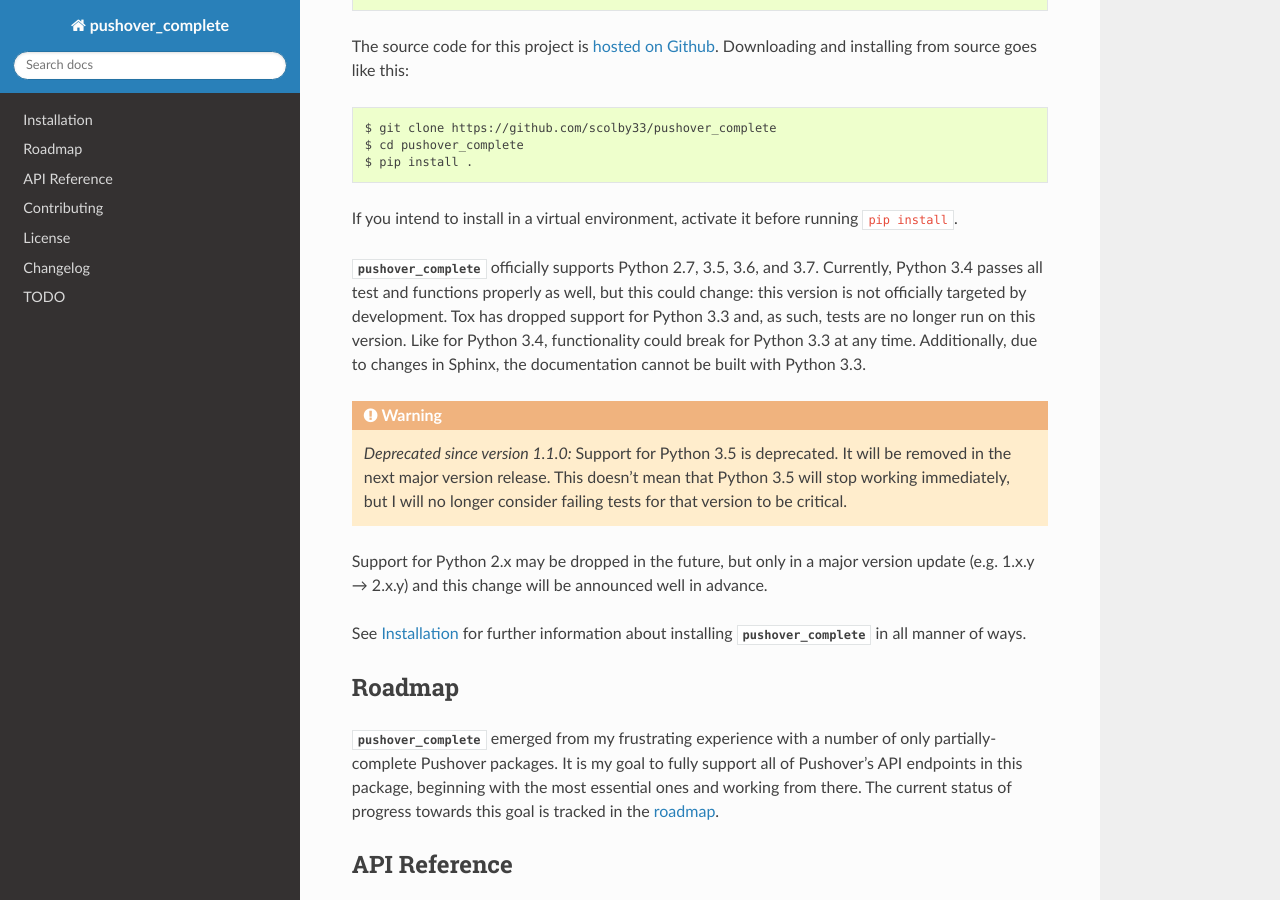
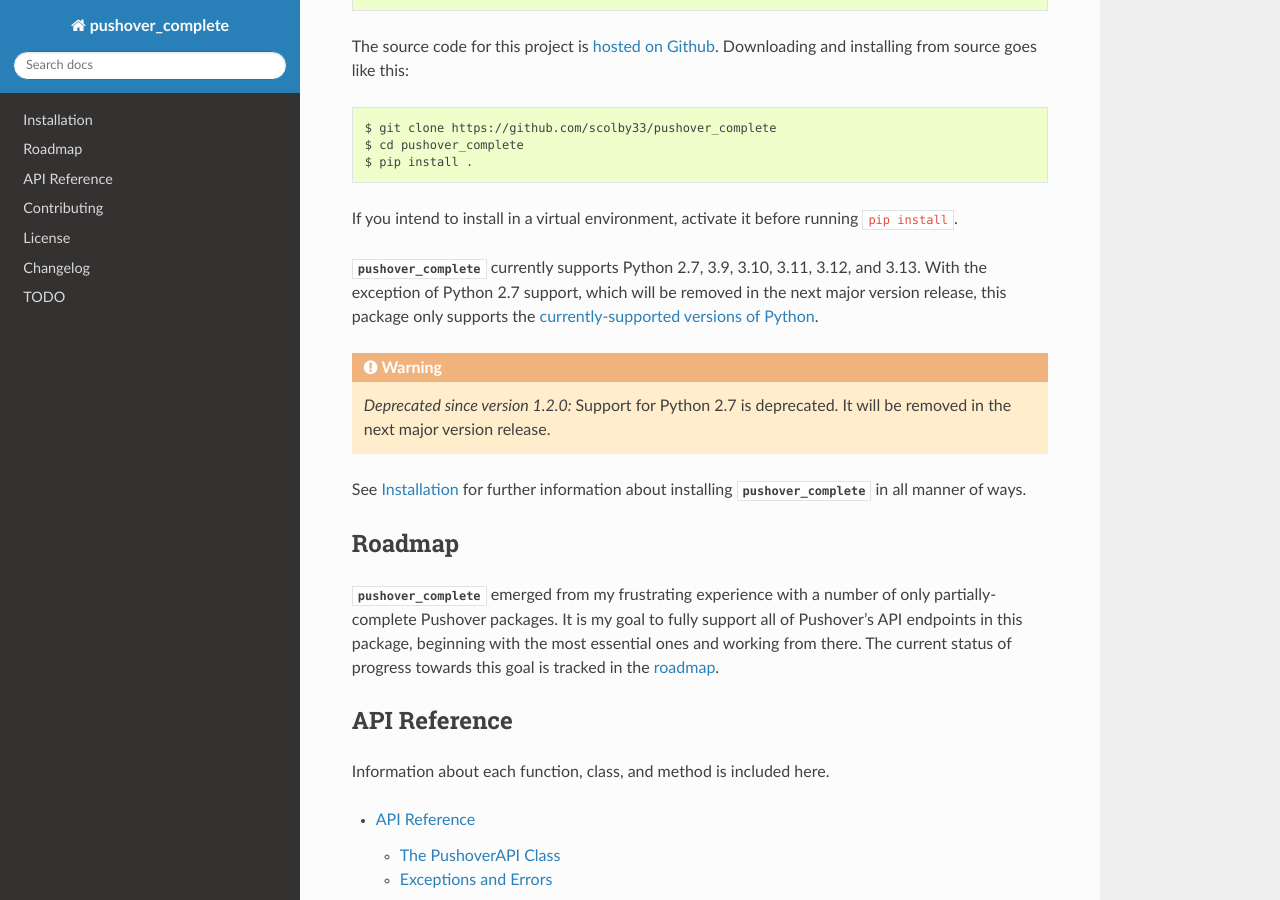
Before and after one commit to scolby33/pushover_complete, a Sphinx documentation site: the page built from docs/source/index.rst, in a window 1280 px wide and 900 px high, scrolled down 1059 px. Built offline with Sphinx 7.4.7 and the Read the Docs theme 3.1.0, drawn with Linux system fonts in a browser that asks for light colours.

Commit message:
Change supported Python versions documentation and badges.

```diff
--- a/docs/source/index.rst
+++ b/docs/source/index.rst
@@ -33,8 +33,8 @@
     .. |stable_documentation| image:: http://readthedocs.org/projects/pushover-complete/badge/?version=stable
         :target: http://pushover-complete.readthedocs.io/en/stable/?badge=stable
         :alt: Stable Documentation Status
-    .. |stable_pyversions| image:: https://img.shields.io/badge/python-2.7%2C%203.5%2C%203.6-blue.svg
-        :alt: Stable Supported Python Versions: 2.7, 3.5, and 3.6
+    .. |stable_pyversions| image:: https://img.shields.io/badge/python-2.7%2C%203.9%2C%203.10%2C%203.11%2C%203.12%2C%203.13-blue?logo=python
+        :alt: Stable Supported Python Versions: 2.7, 3.9, 3.10, 3.11, 3.12, 3.13
 
 
     .. |develop_build| image:: https://github.com/scolby33/pushover_complete/actions/workflows/test.yaml/badge.svg?branch=develop
@@ -46,8 +46,8 @@
     .. |develop_documentation| image:: http://readthedocs.org/projects/pushover-complete/badge/?version=develop
         :target: http://pushover-complete.readthedocs.io/en/develop/?badge=develop
         :alt: Development Documentation Status
-    .. |develop_pyversions| image:: https://img.shields.io/badge/python-2.7%2C%203.5%2C%203.6%2C%203.7-blue.svg
-        :alt: Development Supported Python Versions: 2.7, 3.5, 3.6, and 3.7
+    .. |develop_pyversions| image:: https://img.shields.io/badge/python-2.7%2C%203.9%2C%203.10%2C%203.11%2C%203.12%2C%203.13-blue?logo=python
+        :alt: Development Supported Python Versions: 2.7, 3.9, 3.10, 3.11, 3.12, 3.13
 
 To learn more about Pushover and the Pushover API, please visit the Pushover Website, `<https://pushover.net>`_.
 
@@ -88,20 +88,12 @@
 
 If you intend to install in a virtual environment, activate it before running :code:`pip install`.
 
-:mod:`pushover_complete` officially supports Python 2.7, 3.5, 3.6, and 3.7.
-Currently, Python 3.4 passes all test and functions properly as well, but this could change: this version is not
-officially targeted by development.
-Tox has dropped support for Python 3.3 and, as such, tests are no longer run on this version. Like for Python 3.4,
-functionality could break for Python 3.3 at any time.
-Additionally, due to changes in Sphinx, the documentation cannot be built with Python 3.3.
+:mod:`pushover_complete` currently supports Python 2.7, 3.9, 3.10, 3.11, 3.12, and 3.13.
+With the exception of Python 2.7 support, which will be removed in the next major version release,
+this package only supports the `currently-supported versions of Python <https://devguide.python.org/versions/#supported-versions>`_.
 
 .. warning::
-    .. deprecated:: 1.1.0 Support for Python 3.5 is deprecated. It will be removed in the next major version release.
-        This doesn't mean that Python 3.5 will stop working immediately, but I will no longer consider failing tests for
-        that version to be critical.
-
-Support for Python 2.x may be dropped in the future, but only in a major version update (e.g. 1.x.y → 2.x.y) and this
-change will be announced well in advance.
+   .. deprecated:: 1.2.0 Support for Python 2.7 is deprecated. It will be removed in the next major version release.
 
 See :ref:`installation` for further information about installing :mod:`pushover_complete` in all manner of ways.
 
```
Also changed, not shown: README.rst (+7 -17 lines), pyproject.toml (+2 -5 lines).
